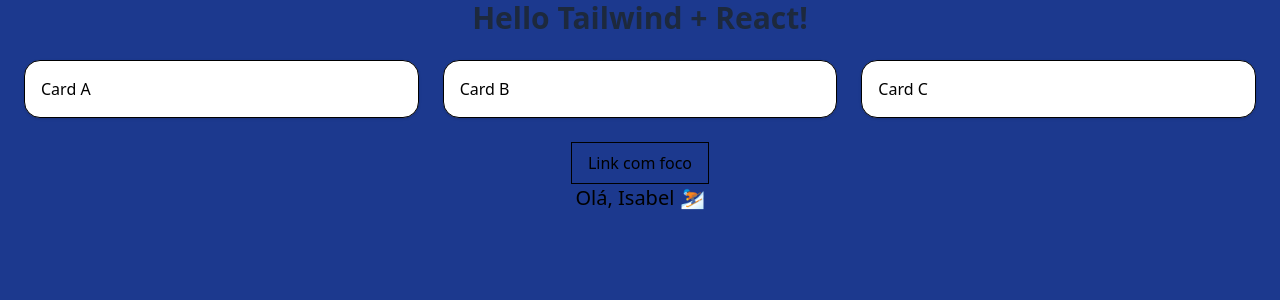
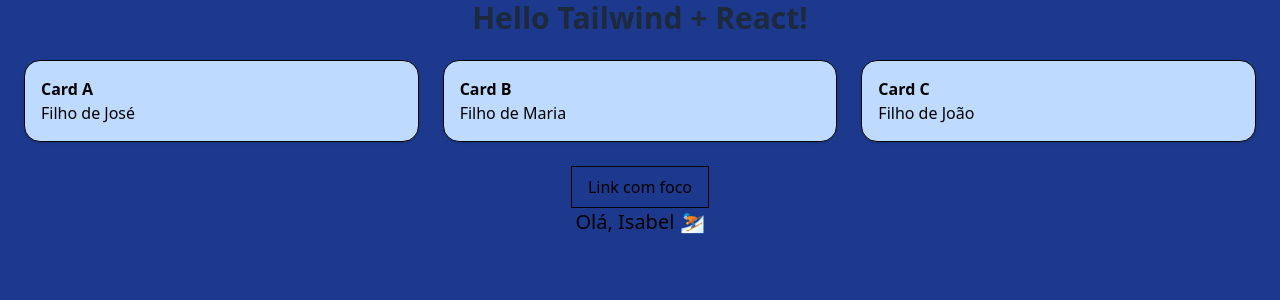
Before and after one commit to isadmentes/aulas-react, a React (Vite) app: page / in a window 1280 px wide. Shown: the top 300 px of the page. Built offline with nearby package versions, Linux system fonts and the light colour scheme.

Commit message:
Definido o conceito de Props e Children

```diff
--- a/src/App.jsx
+++ b/src/App.jsx
@@ -1,3 +1,4 @@
+import { Card } from "./componentes/Card"
 import { Hello } from "./componentes/Hello"
 
 // apagou-se tudo e copiou-se o que estava na lousa //
@@ -9,15 +10,15 @@ const App = () => {
       </h1>
 
       <div className="container mx-auto p-6 grid gap-6 sm:grid-cols-2 lg:grid-cols-3">
-        <div className="rounded-2xl border p-4 bg-white shadow-sm">
-        Card A
-      </div>
-      <div className="rounded-2xl border p-4 bg-white shadow-sm">
-        Card B
-      </div>
-      <div className="rounded-2xl border p-4 bg-white shadow-sm">
-        Card C
-      </div>
+        <Card title="Card A">
+          <p> Filho de José </p>
+        </Card>
+         <Card title="Card B">
+          <p> Filho de Maria</p>
+        </Card>
+         <Card title="Card C">
+          <p> Filho de João </p>
+        </Card>
     </div>
 
     <a className="inline-block px-4 py-2 rounded-1g border hover:bg-amber-700 transition-all cursor-pointer focus:ring-2 focus:ring-blue-500">
--- /dev/null
+++ b/src/componentes/Card/index.jsx
@@ -0,0 +1,9 @@
+export const Card = ({ title, children }) => {
+    return (
+        <div className="rounded-2xl border p-4 bg-blue-200 shadow-sm">
+            <h3 className="font-semibold"> {title} </h3>
+
+            {children}
+        </div>
+    )
+}
```
